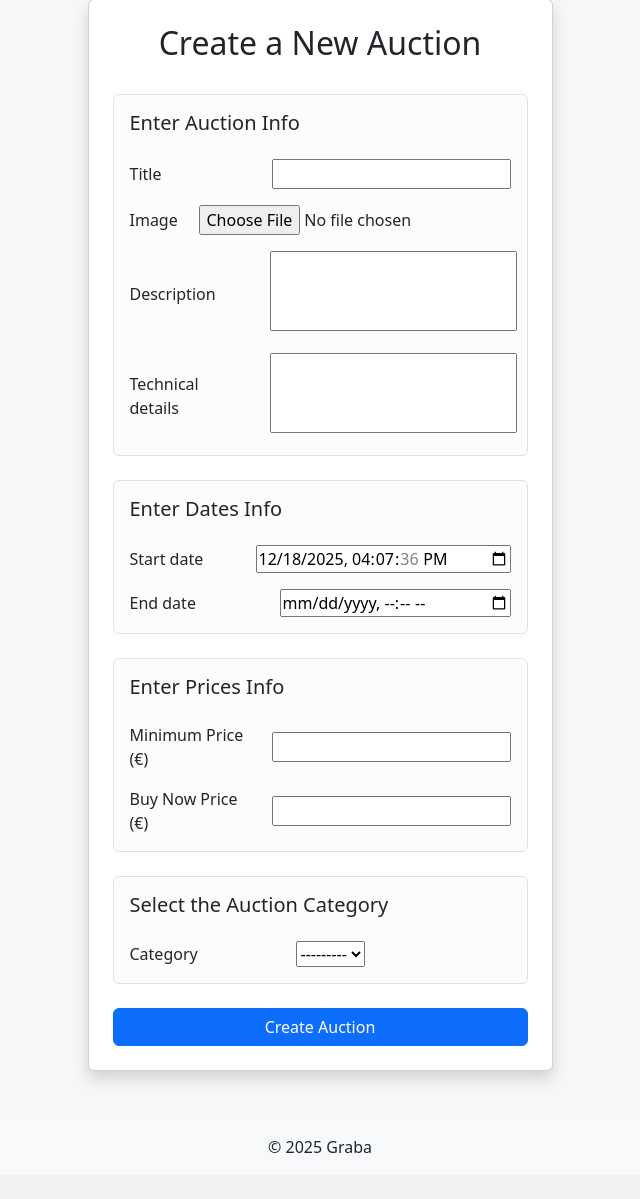
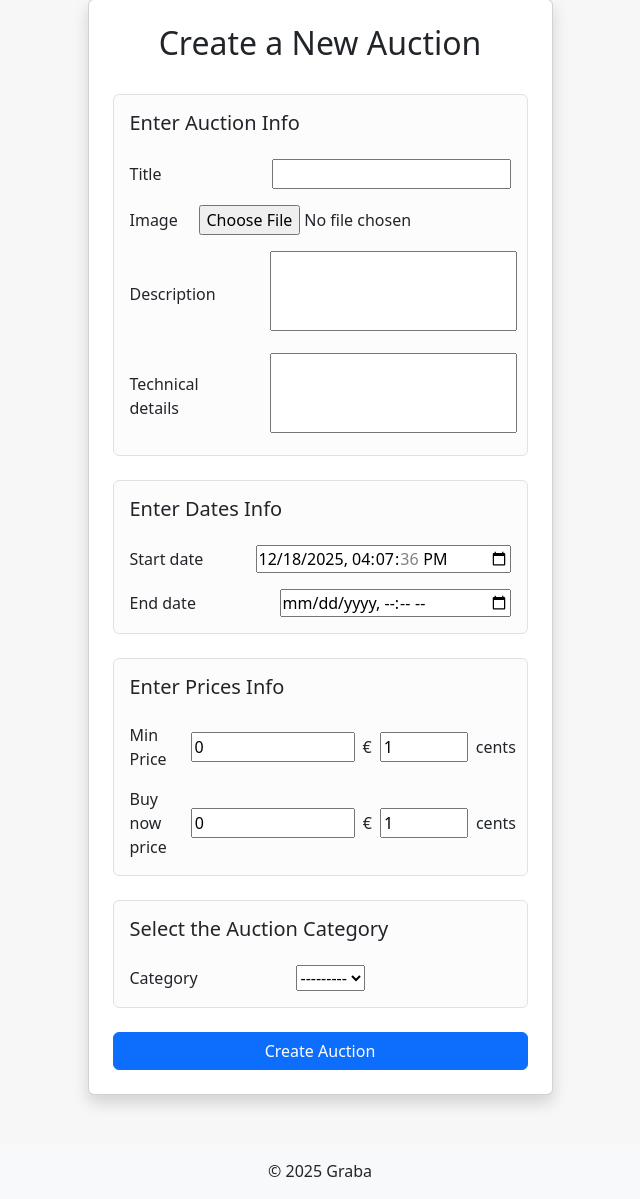
Before and after one commit to Tremors3/web-tech, a Django app: template graba/apps/auctions/templates/auctions/create.html in a window 1280 px wide. Shown: the part 97-1296 px from the top of the page, without its empty margins (320-960 px from the left). Before the commit the page ends 1250 px from the top, so only its background shows below. Run offline with Django 5.2, Linux system fonts and the light colour scheme; the template is opened without the code that fills it: values that come from a table or form of the project are taken from there, others are empty.

Commit message:
Upload new money fields

```diff
--- a/graba/apps/auctions/forms.py
+++ b/graba/apps/auctions/forms.py
@@ -5,29 +5,13 @@ from .models import Auction
 
 
 class AuctionForm(forms.ModelForm):
+    # Min price fields
+    min_price_eur = forms.IntegerField(min_value=0, initial=0, widget=forms.NumberInput(attrs={"style": "width: 164px;"}))
+    min_price_cents = forms.IntegerField(min_value=0, max_value=99, initial=1)
 
-    min_price_eur = forms.DecimalField(
-        max_digits=10,
-        decimal_places=2,
-        min_value=0.01,
-        label="Minimum Price (€)"
-    )
-    buy_now_price_eur = forms.DecimalField(
-        max_digits=10,
-        decimal_places=2,
-        min_value=0.01,
-        label="Buy Now Price (€)",
-        required=False
-    )
-
-    def __init__(self, *args, **kwargs):
-        super().__init__(*args, **kwargs)
-        for field_name in ('min_price_eur', 'buy_now_price_eur'):
-            self.fields[field_name].widget.attrs.update({
-                'type': 'number',
-                'step': '0.01',
-                'min': '0.01',
-            })
+    # Buy now price fields
+    buy_now_price_eur = forms.IntegerField(min_value=0, initial=0, widget=forms.NumberInput(attrs={"style": "width: 164px;"}))
+    buy_now_price_cents = forms.IntegerField(min_value=0, max_value=99, initial=1)
 
     class Meta:
         model = Auction
@@ -39,7 +23,9 @@ class AuctionForm(forms.ModelForm):
             "start_date",
             "end_date",
             "min_price_eur",
+            "min_price_cents",
             "buy_now_price_eur",
+            "buy_now_price_cents",
             "category",
         ]
 
@@ -53,8 +39,19 @@ class AuctionForm(forms.ModelForm):
 
         start = cleaned_data.get("start_date")
         end = cleaned_data.get("end_date")
-        min_price = cleaned_data.get('min_price_eur')
-        buy_now = cleaned_data.get('buy_now_price_eur')
+
+        # Price in cents = eur * 100 + cents
+        min_price_eur_only = cleaned_data.get('min_price_eur', 0)
+        min_price_cents_only = cleaned_data.get('min_price_cents', 0)
+        cleaned_data['min_price_cents'] = min_price_eur_only * 100 + min_price_cents_only
+
+        # Price in cents = eur * 100 + cents
+        buy_now_price_eur_only = cleaned_data.get('buy_now_price_eur')
+        buy_now_price_cents_only = cleaned_data.get('buy_now_price_cents')
+        cleaned_data['buy_now_price_cents'] = buy_now_price_eur_only * 100 + buy_now_price_cents_only
+
+        min_price = cleaned_data.get('min_price_cents')
+        buy_now = cleaned_data.get('buy_now_price_cents')
 
         # 1) end_date needs to be after start_date
         if start and end and end <= start:
@@ -65,13 +62,13 @@ class AuctionForm(forms.ModelForm):
         # 2) min_price needs to be positive
         if min_price is not None and min_price <= 0:
             raise ValidationError(
-                {"min_price_cents": "Minimum price must be greater than zero."}
+                {"min_price_eur": "Minimum price must be greater than zero."}
             )
 
         # 3) buy_now_price needs to be >= min_price
         if buy_now is not None and min_price is not None and buy_now < min_price:
             raise ValidationError(
-                {"buy_now_price_cents": "Buy Now price cannot be lower than the minimum price."}
+                {"buy_now_price_eur": "Buy Now price cannot be lower than the minimum price."}
             )
 
         return cleaned_data
--- a/graba/apps/auctions/templates/auctions/create.html
+++ b/graba/apps/auctions/templates/auctions/create.html
@@ -88,20 +88,26 @@
 
                 <h5>Enter Prices Info</h5>
 
-                <div class="d-flex align-items-center">
-                    <label class="me-3" style="width: 150px;">{{ form.min_price_eur.label }}</label>
-                    <div class="flex-grow-1">
+                <!-- Min Price -->
+                <div class="d-flex align-items-center gap-2">
+                    <label class="me-3" style="width: 150px;">Min Price</label>
                     {{ form.min_price_eur }}
+                    <span>€</span>
+                    {{ form.min_price_cents }}
+                    <span>cents</span>
                     {{ form.min_price_eur.errors }}
-                    </div>
+                    {{ form.min_price_cents.errors }}
                 </div>
 
-                <div class="d-flex align-items-center">
-                    <label class="me-3" style="width: 150px;">{{ form.buy_now_price_eur.label }}</label>
-                    <div class="flex-grow-1">
+                <!-- Buy Now Price -->
+                <div class="d-flex align-items-center gap-2">
+                    <label class="me-3" style="width: 150px;">Buy now price</label>
                     {{ form.buy_now_price_eur }}
+                    <span>€</span>
+                    {{ form.buy_now_price_cents }}
+                    <span>cents</span>
                     {{ form.buy_now_price_eur.errors }}
-                    </div>
+                    {{ form.buy_now_price_cents.errors }}
                 </div>
 
             </div>
@@ -132,26 +138,37 @@
 {% block extra_js %}
 <script>
 document.addEventListener('DOMContentLoaded', () => {
-    // Seleziona i campi dei prezzi tramite id o classe
-    const priceFields = ['id_min_price_eur', 'id_buy_now_price_eur'];
+    const centFields = [
+        document.getElementById('id_min_price_cents'),
+        document.getElementById('id_buy_now_price_cents')
+    ];
 
-    priceFields.forEach(fieldId => {
-        const input = document.getElementById(fieldId);
-        if (input) {
-            input.addEventListener('input', () => {
-                // Rimuove tutti i caratteri non numerici e non il punto decimale
-                input.value = input.value.replace(/[^0-9.]/g, '');
+    centFields.forEach(field => {
+        if (!field) return;
+
+        field.addEventListener('input', () => {
+            let val = parseInt(field.value);
+            if (isNaN(val) || val < 0) val = 0;
+            if (val > 99) val = 99;
+            field.value = val;
+        });
     });
 
-            // Impedisce l'inserimento di più punti decimali
-            input.addEventListener('blur', () => {
-                const parts = input.value.split('.');
-                if (parts.length > 2) {
-                    input.value = parts[0] + '.' + parts.slice(1).join('');
-                }
+    const eurFields = [
+        document.getElementById('id_min_price_eur'),
+        document.getElementById('id_buy_now_price_eur')
+    ];
+
+    eurFields.forEach(field => {
+        if (!field) return;
+
+        field.addEventListener('input', () => {
+            let val = parseInt(field.value);
+            if (isNaN(val) || val < 0) val = 0;
+            field.value = val;
         });
-        }
     });
+
 });
 </script>
 {% endblock %}
--- a/graba/apps/auctions/views.py
+++ b/graba/apps/auctions/views.py
@@ -15,12 +15,6 @@ class AuctionCreateView(SellerRequiredMixin, CreateView):
 
     def form_valid(self, form):
         auction = form.instance
-
-        # Euros to cents conversion
-        auction.min_price_cents = int(form.cleaned_data['min_price_eur'] * 100)
-        buy_now = form.cleaned_data.get('buy_now_price_eur')
-        auction.buy_now_price_cents = int(buy_now * 100) if buy_now else None
-
         user = self.request.user
 
         # Get the active Seller Role
```
Lines whose indentation alone changed are shown as unchanged.
